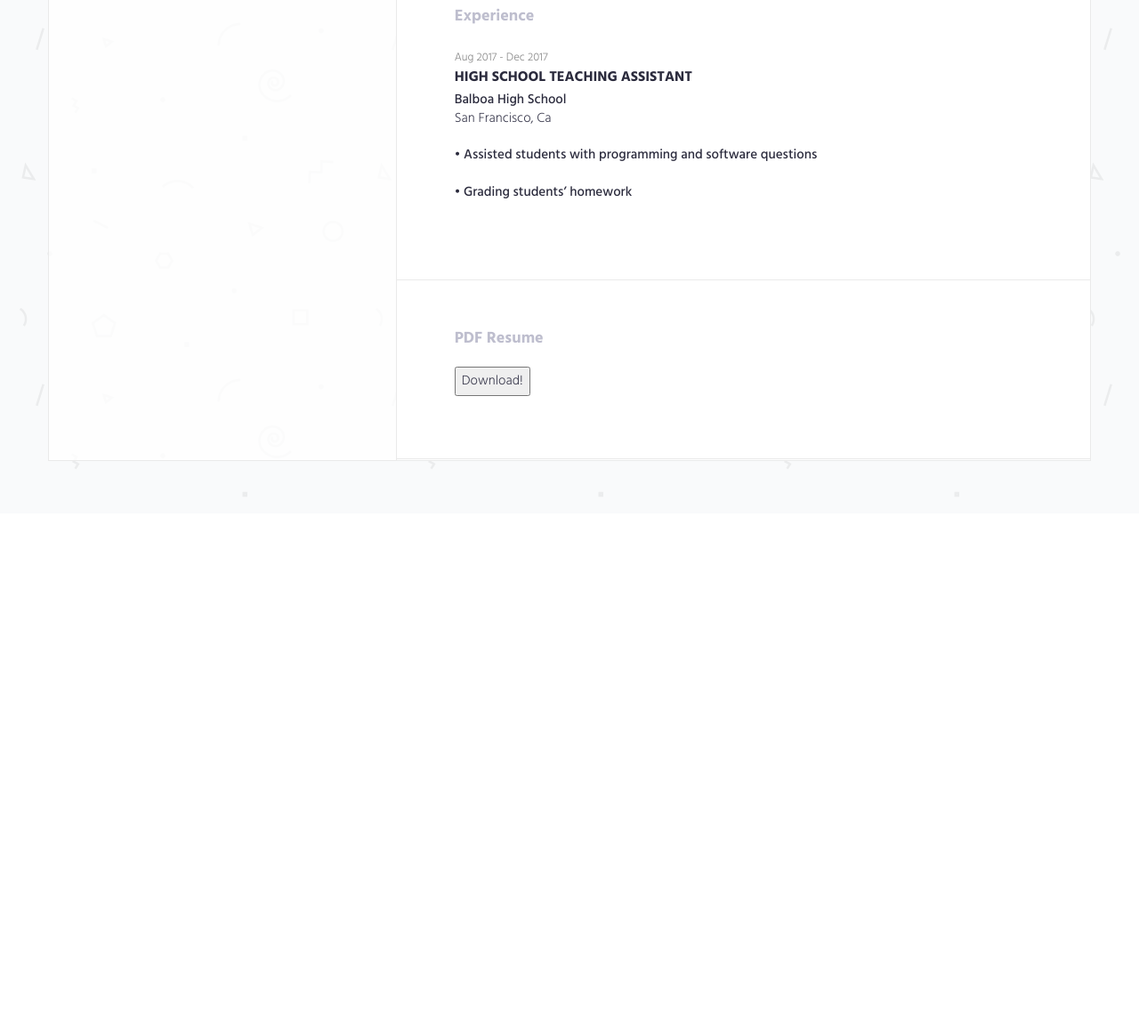
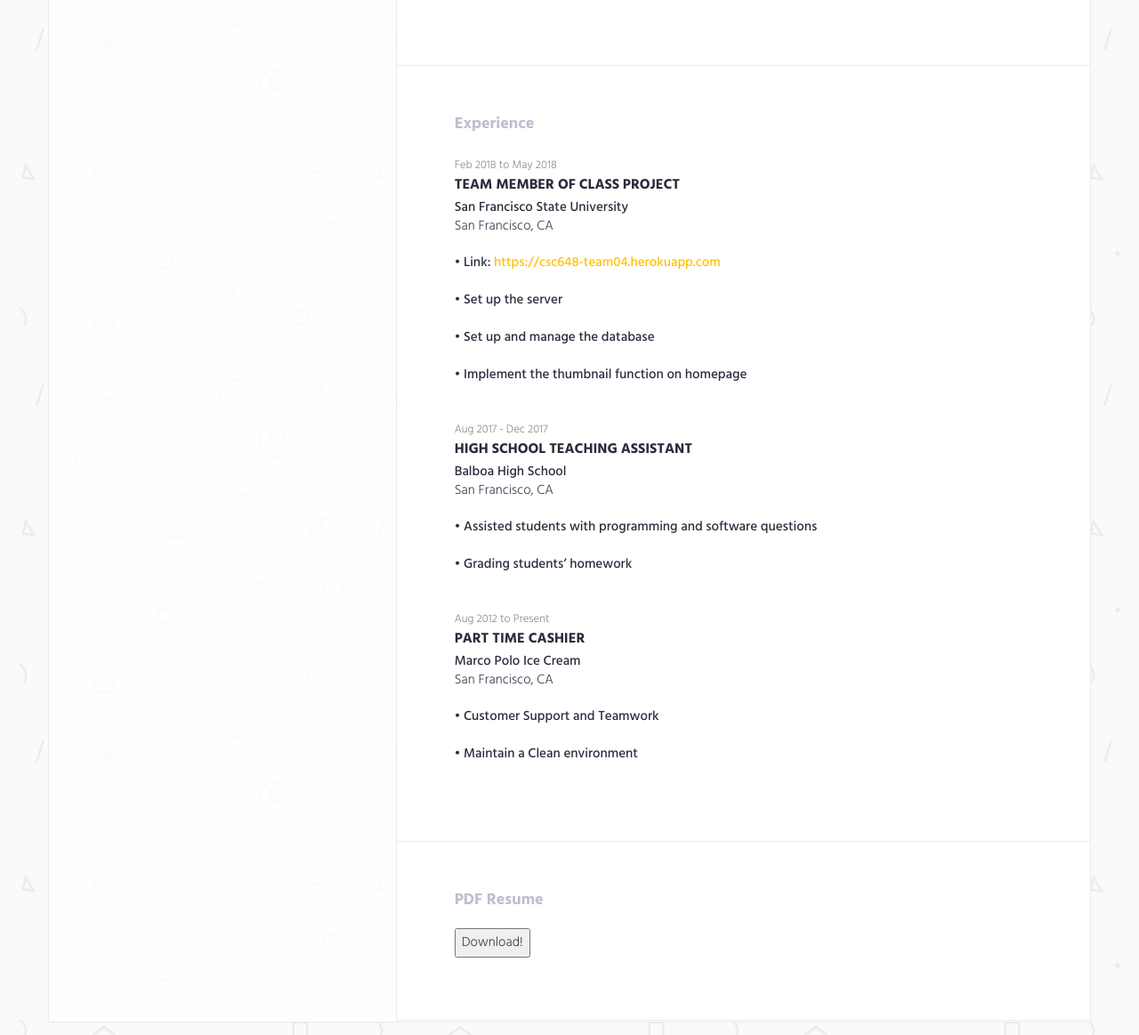
Before and after one commit to Zhenru0602/resume, a plain HTML site: page Web Resume/HTML/index.html in a window 1280 px wide. Shown: the part 1373-2536 px from the top of the page at 89% size. Before the commit the page ends 1950 px from the top, so only its background shows below. Drawn offline with Linux system fonts and the light colour scheme.

Commit message:
change personal photo and update resume

```diff
--- a/Web Resume/HTML/index.html
+++ b/Web Resume/HTML/index.html
@@ -82,7 +82,7 @@
             <div class="col-md-6">
                 <div class="expertise-item">
                     <p>
-                        Technical Support
+                        Software Developer, Technical Support and Onboarding.
                     </p>
                 </div>
             </div>
@@ -111,10 +111,13 @@
                     <p>• Graduate with BS degree in Computer Science</p>
                 </div>
                 <div class="content-item">
-                    <p>• Proficient with Java/J2EE, C, C++, Ruby, JavaScript, Unix, Linux, Linux commands and HTML/Internet</p>
+                    <p>• Proficient with Java/J2EE, C, C++, Ruby, JavaScript, Bash Script, Unix, Linux and HTML/Internet</p>
                 </div>
                 <div class="content-item">
                     <p>• Proficient AWS and Heroku servers build up with Node.js</p>
+                </div>
+                <div class="content-item">
+                    <p>• Proficient with Unix Command: Files System(cd, cp, rm, ls, mkdir, grep, chomd…); Server Analysis(ssh, curl, dig, ping…)</p>
                 </div>
             </div>
         </div>
@@ -177,16 +180,44 @@
         </div>
         <!--.row-->
         <div class="row">
+             <div class="col-md-12">
+                <div class="content-item">
+                    <small>Feb 2018 to May 2018</small>
+                    <h3>Team Member of Class Project</h3>
+                    <h4>San Francisco State University</h4>
+
+                    <p>San Francisco, CA</p>
+                    <h4>• Link: <a href="https://csc648-team04.herokuapp.com" target="_blank">https://csc648-team04.herokuapp.com</a></h4>
+                    <br>
+                    <h4>• Set up the server</h4>
+                    <br>
+                    <h4>• Set up and manage the database</h4>
+                    <br>
+                    <h4>• Implement the thumbnail function on homepage</h4>
+                </div>
+            </div>
             <div class="col-md-12">
                 <div class="content-item">
                     <small>Aug 2017 - Dec 2017</small>
                     <h3>High School Teaching Assistant</h3>
                     <h4>Balboa High School</h4>
 
-                    <p>San Francisco, Ca</p>
+                    <p>San Francisco, CA</p>
                     <h4>• Assisted students with programming and software questions</h4>
                     <br>
-                    <h4>•	Grading students’ homework</h4>
+                    <h4>• Grading students’ homework</h4>
+                </div>
+            </div>
+            <div class="col-md-12">
+                <div class="content-item">
+                    <small>Aug 2012 to Present</small>
+                    <h3>Part Time Cashier</h3>
+                    <h4>Marco Polo Ice Cream</h4>
+
+                    <p>San Francisco, CA</p>
+                    <h4>• Customer Support and Teamwork</h4>
+                    <br>
+                    <h4>• Maintain a Clean environment</h4>
                 </div>
             </div>
         </div>
@@ -211,7 +242,7 @@
         <div class="row">
             <div class="col-md-6">
                 <div class="expertise-item">
-                  <form method="get" action="img/Zhenru-Resume.pdf">
+                  <form method="get" action="img/Zhenru-Resume.pdf" target="_blank">
                     <button type="submit">Download!</button>
                   </form>
                 </div>
```
Also changed, not shown: Web Resume/HTML/img/img-profile.jpg, 4 other files.
